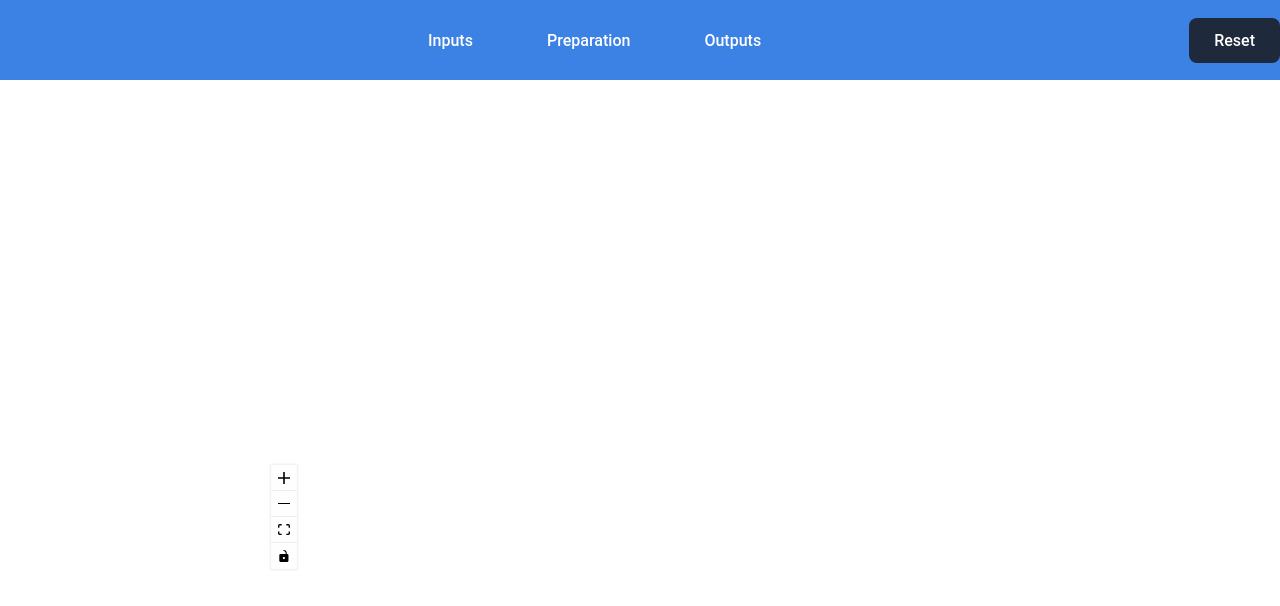
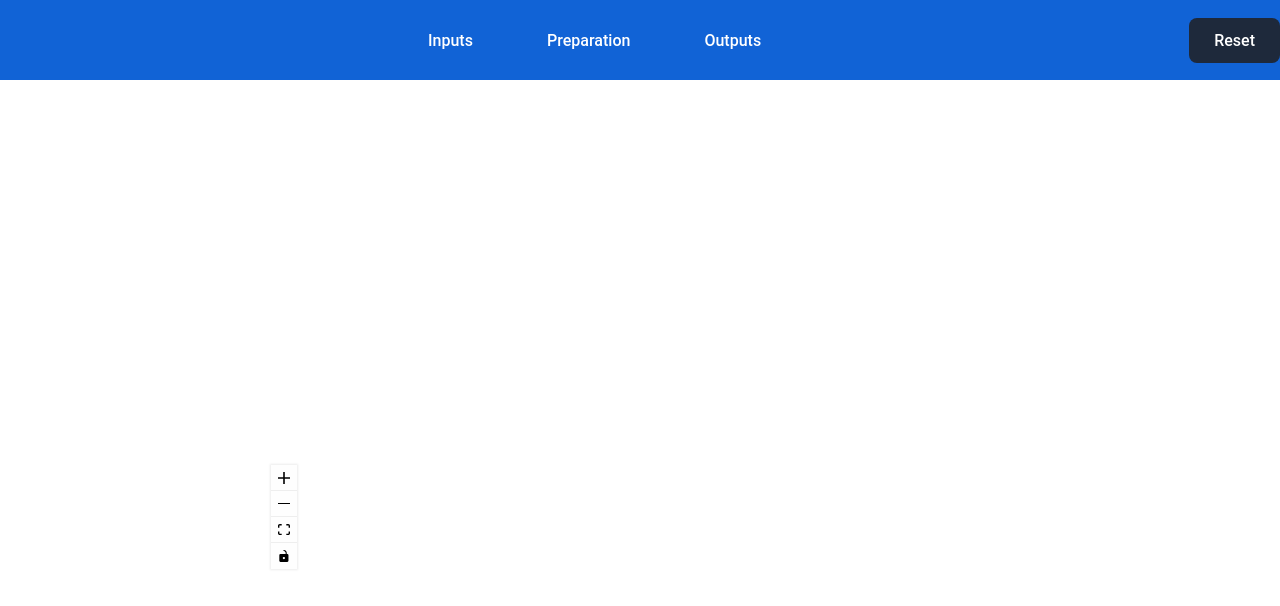
Before and after one commit to alanjohnck/ETL, a React (Vite) app in the folder frontend/: page / in a window 1280 px wide. Shown: the top 606 px of the page. Built offline with nearby package versions, Linux system fonts and the light colour scheme.

Commit message:
UI update

```diff
--- a/frontend/src/components/Navbar/Navbar.css
+++ b/frontend/src/components/Navbar/Navbar.css
@@ -1,7 +1,7 @@
 /* Navbar container */
 .navMainContainer {
   width: 100%;
-  background-color: #3B82E4;
+  background-color: #1163d6;
   color: white;
   display: flex;
   align-items: center;
```
